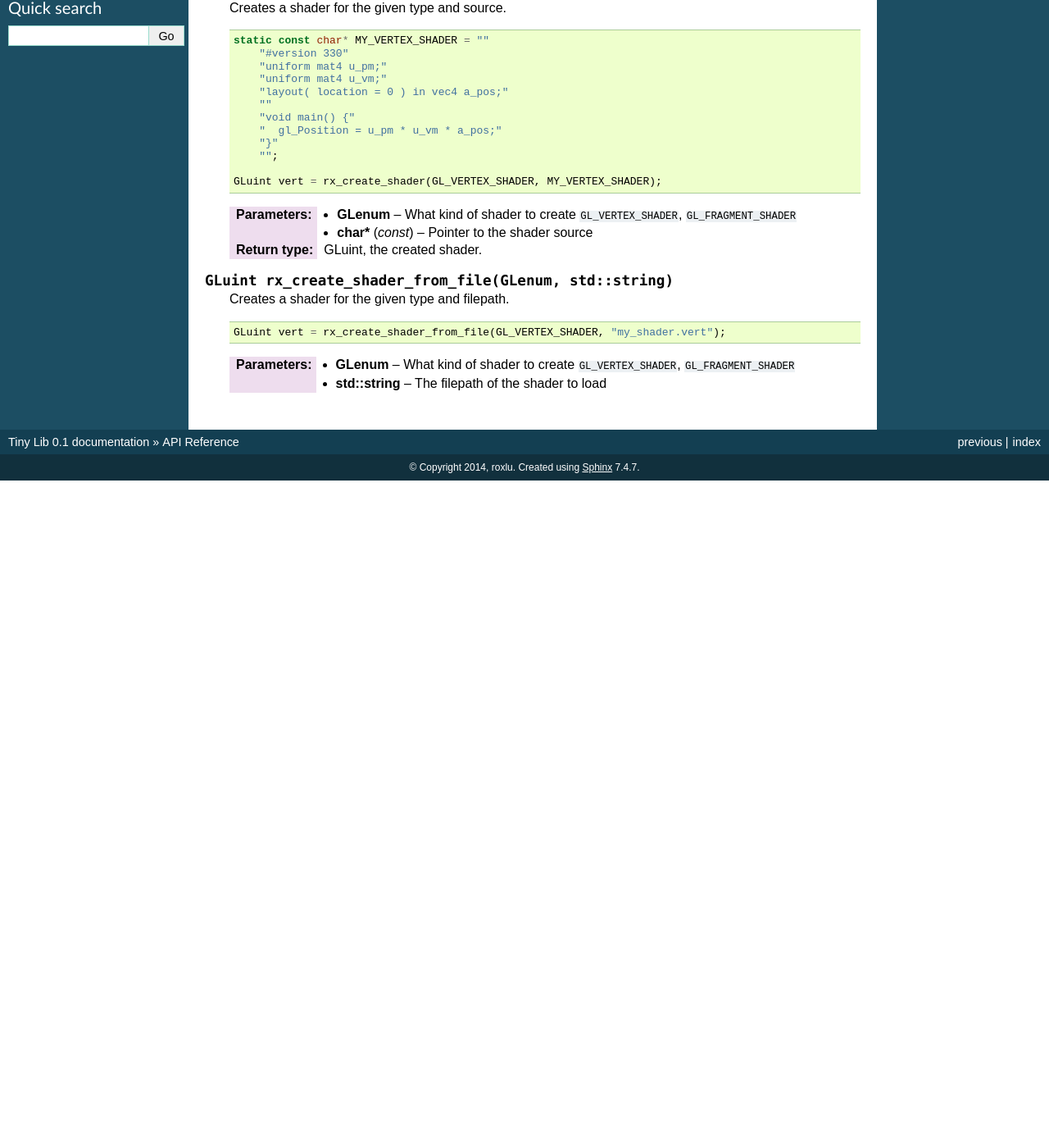
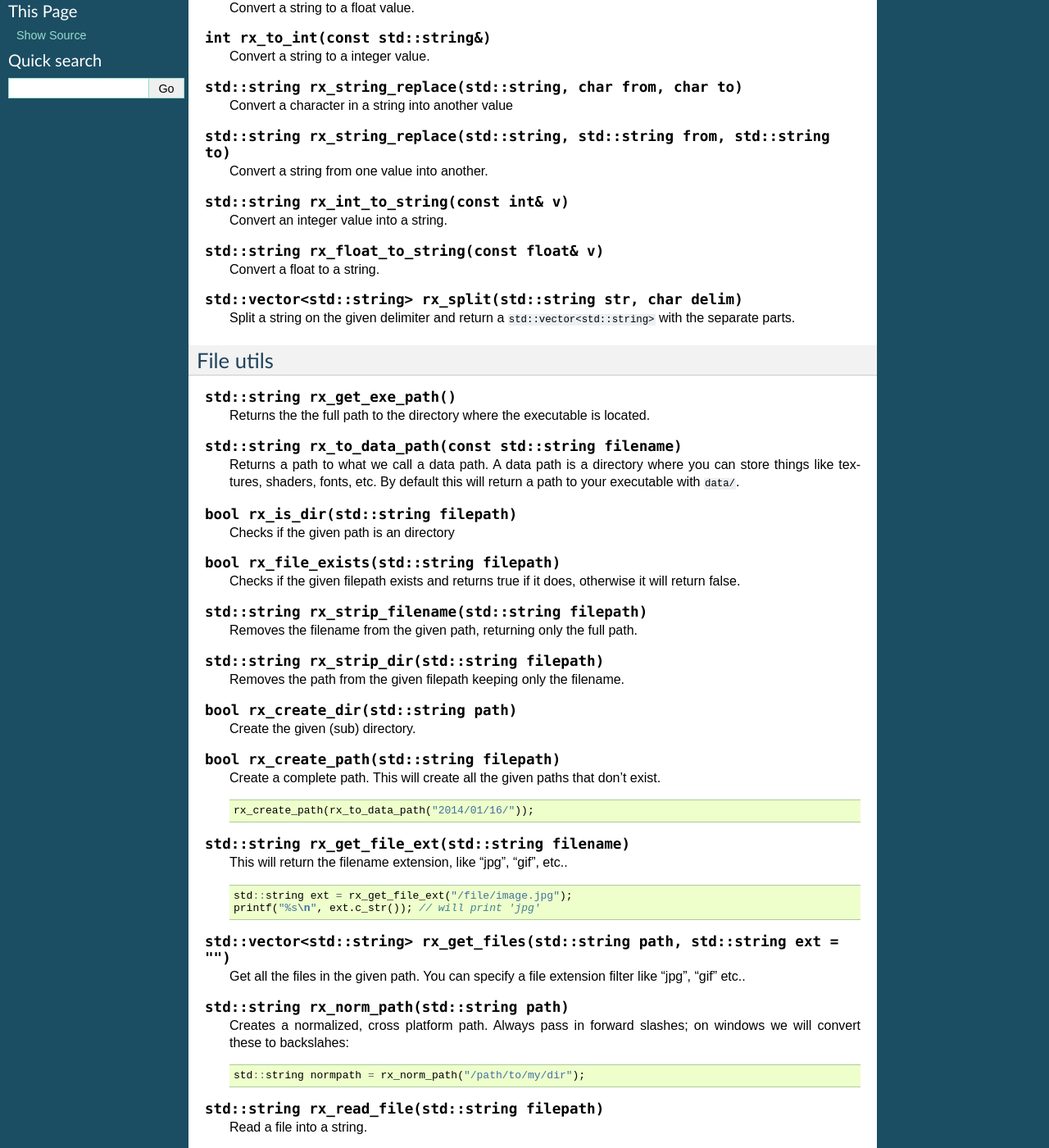
Before and after one commit to diederickh/tinylib, a Sphinx documentation site: the page built from docs/source/api.rst, in a window 1280 px wide and 1400 px high, scrolled down 232 px. Shown: the whole window at 82% size. Built offline with Sphinx 7.4.7, drawn with Linux system fonts in a browser that asks for light colours; before the commit the page ends 900 px from its top, so only the background shows below that; some of the changed text lies outside the part shown.

Commit message:
Added some documentation

```diff
--- a/docs/source/api.rst
+++ b/docs/source/api.rst
@@ -7,8 +7,166 @@ API Reference
 The Tiny Lib api contains a plain functions which are all prefixed with
 ``rx_`` and some classes. Below we describe the API per category.
 
-Utils
------
+String and conversion utils
+---------------------------
+
+.. function:: float rx_to_float(const std::string&)
+
+   Convert a string to a float value.
+
+.. function:: int rx_to_int(const std::string&)
+
+   Convert a string to a integer value.
+
+.. function:: std::string rx_string_replace(std::string, char from, char to)
+
+   Convert a character in a string into another value
+
+.. function:: std::string rx_string_replace(std::string, std::string from, std::string to)
+
+   Convert a string from one value into another.
+
+.. function:: std::string rx_int_to_string(const int& v)
+
+   Convert an integer value into a string.
+
+.. function:: std::string rx_float_to_string(const float& v)
+
+   Convert a float to a string.
+
+.. function:: std::vector<std::string> rx_split(std::string str, char delim)
+
+   Split a string on the given delimiter and return a ``std::vector<std::string>`` with the
+   separate parts.
+
+File utils
+----------
+
+.. function:: std::string rx_get_exe_path()
+
+   Returns the the full path to the directory where the executable is located.
+
+.. function:: std::string rx_to_data_path(const std::string filename)
+
+   Returns a path to what we call a data path. A data path is a directory where you
+   can store things like textures, shaders, fonts, etc. By default this will return
+   a path to your executable with ``data/``.
+
+.. function:: bool rx_is_dir(std::string filepath)
+
+   Checks if the given path is an directory
+
+.. function:: bool rx_file_exists(std::string filepath)
+
+   Checks if the given filepath exists and returns true if it does, otherwise it will return
+   false.
+
+.. function:: std::string rx_strip_filename(std::string filepath)
+
+   Removes the filename from the given path, returning only the full path.
+
+.. function:: std::string rx_strip_dir(std::string filepath)
+
+   Removes the path from the given filepath keeping only the filename.
+
+.. function:: bool rx_create_dir(std::string path)
+
+   Create the given (sub) directory.
+
+.. function:: bool rx_create_path(std::string filepath)
+
+   Create a complete path. This will create all the given paths that don't exist.
+
+   ::
+
+        rx_create_path(rx_to_data_path("2014/01/16/"));
+
+
+.. function:: std::string rx_get_file_ext(std::string filename)
+
+   This will return the filename extension, like "jpg", "gif", etc..
+
+   ::
+
+        std::string ext = rx_get_file_ext("/file/image.jpg");
+        printf("%s\n", ext.c_str()); // will print 'jpg'
+
+.. function:: std::vector<std::string> rx_get_files(std::string path, std::string ext = "")
+
+   Get all the files in the given path. You can specify a file extension filter like "jpg",
+   "gif" etc..
+
+.. function:: std::string rx_norm_path(std::string path)
+
+   Creates a normalized, cross platform path. Always pass in forward slashes; on windows
+   we will convert these to backslahes:
+
+   ::
+
+      std::string normpath = rx_norm_path("/path/to/my/dir");
+
+.. function:: std::string rx_read_file(std::string filepath)
+
+   Read a file into a string.
+
+
+Time utils
+----------
+
+.. function:: uint64_t rx_hrtime()
+
+   A high resolution timer in nano seconds.
+
+   ::
+
+      // somewhere we have a defined a delay and timeout
+      uint64_t delay = 1000ull * 1000ull * 1000ull; // 1 second, 1000 millis
+      uint64_t timeout = rx_hrtime() + delay;
+
+      // then somewhere else you can check if this delay has been reached
+      uint64_t now = rx_hrtime();
+      if(now > timeout) {
+         // Do something every second.
+         timeout = rx_hrtime() + delay; // set new delay
+      }
+
+.. function:: float rx_millis()
+
+   Returns the time since the first call to this function in milliseconds.
+
+
+.. function:: std::string rx_strftime(const std::string fmt)
+
+   Wrapper around ``strftime`` which returns a a time/data.
+
+   ::
+
+       std::string datetime = rx_strftime("%Y/%m/%d");
+       printf("%s\n", datetime.c_str()); // prints e.g. 2014/01/16
+
+.. function:: std::string rx_get_year()
+
+   Get the current year with 4 digits, eg. 2014
+
+.. function:: std::string rx_get_month()
+
+   Get the current month with 2 digits, [00-11]
+
+.. function:: std::string rx_get_day()
+
+   Get the current day of the month with 2 digits, [00-031]
+
+.. function:: std::string rx_get_hour()
+
+   Get the current hour with 2 digits, [00-23]
+
+.. function:: std::string rx_get_minute()
+
+   Get the current minutes with 2 digits, [00-60]
+
+
+OpenGL
+------
 
 .. function:: GLuint rx_create_shader(GLenum, const char*)
 
```
Also changed, not shown: 1 other file.
